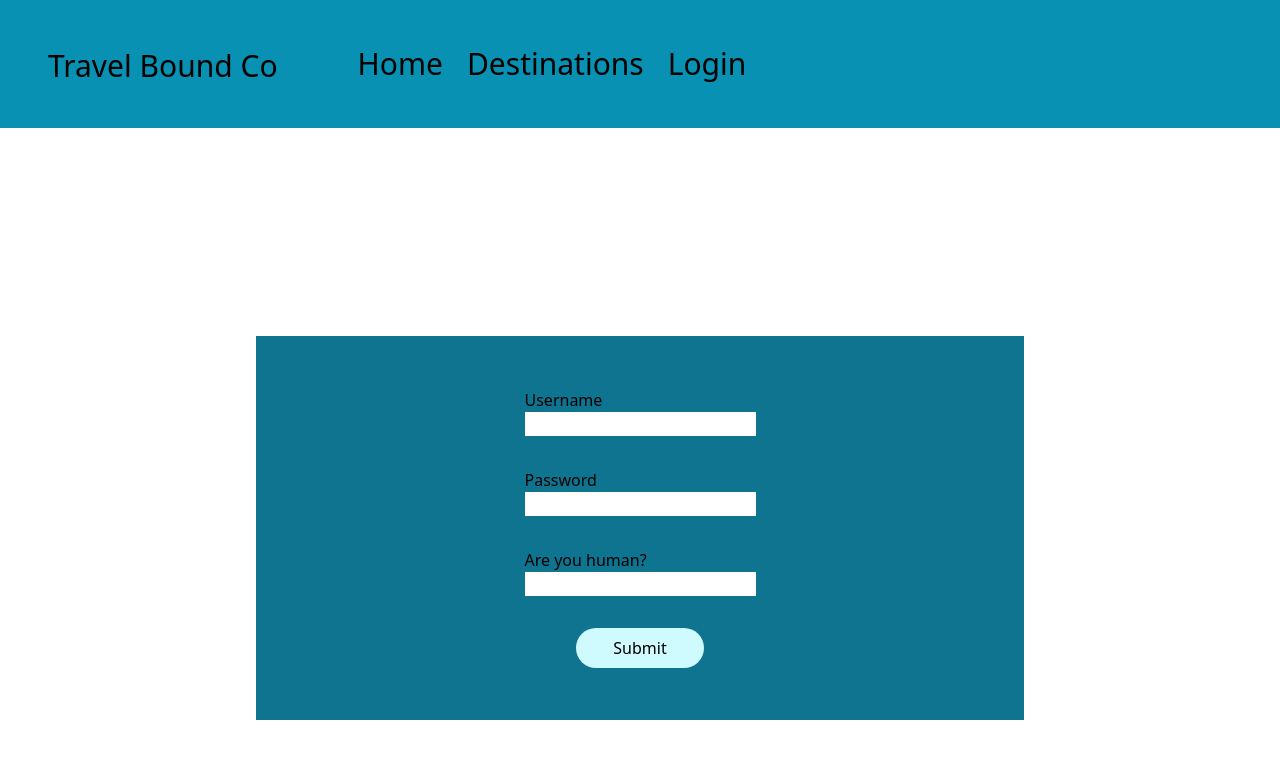
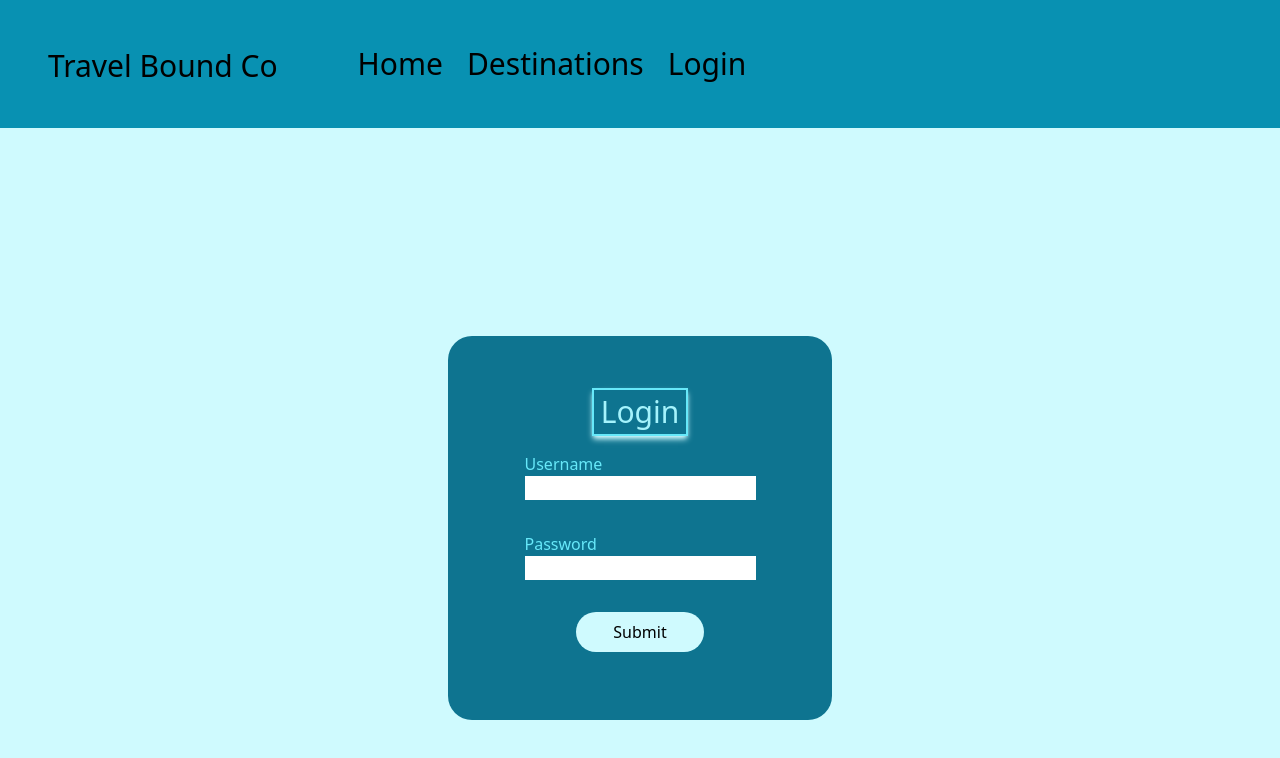
Before and after one commit to trevornei/week-13-assignment, a React (Vite) app in the folder w13-assignment/: page / in a window 1280 px wide. Shown: the top 758 px of the page. Built offline with nearby package versions, Linux system fonts and the light colour scheme.

Commit message:
Added font colors to label and input.

```diff
--- a/w13-assignment/src/login.jsx
+++ b/w13-assignment/src/login.jsx
@@ -4,22 +4,18 @@ import peruImage from './assets/peru-react.jpg';
 export default class Login extends Component {
     render() {
         return (
-            <body className=''>
+            <body className='bg-cyan-100'>
                 <main className="">
-                    {
-                        // Div that contains the welcome photo and login.
-                    }
-                    <div className="w-screen h-screen">
-                        {/* <div className="flex w-1/2 h-screen" id="">
-                            <h1 className="">Welcome to Travel Bound</h1>
-                            <img src={peruImage} className="rounded-2xl" alt="Photo of a mother and her daughter waving somewhere in Peru." />
-                        </div> */}
                         <div className="z-100 w-screen h-screen flex items-center justify-center" id="login-cont">
-                            <div className="bg-cyan-700 w-screen h-96 flex flex-col items-center justify-center m-64">
+                            <div className="bg-cyan-700 w-96 h-96 flex flex-col items-center justify-center rounded-3xl m-64">
+                                <div className="w-1/4 h-12 flex items-center justify-center border-solid border-2 border-cyan-300 shadow-md shadow-cyan-100">
+                                    <h3 className='text-3xl text-cyan-200'>Login</h3>
+                                </div>
+
                                 {
                                     //Username
                                 }
-                                    <div className="m-4">
+                                    <div className="m-4 text-cyan-300">
                                         <label htmlFor="" className="" id="">
                                             <h6>Username</h6>
                                         </label>
@@ -28,31 +24,21 @@ export default class Login extends Component {
                                 {
                                     // Password
                                 }
-                                    <div className="m-4">
+                                    <div className="m-4 text-cyan-300">
                                         <label htmlFor="" className="" id="">
                                             <h6>Password</h6>
                                         </label>
                                         <input type="text" className="" id=""/>
                                     </div>
                                 {
-                                    // Am I a robot??
-                                }
-                                <div className="m-4">
-                                    <label htmlFor="" className="" id="">
-                                        <h6>Are you human?</h6>
-                                    </label>
-                                    <input type="chekcbox" className="" id=""/>
-                                </div>
-                                {
                                     // Button
                                 }
-                                <button className="w-32 h-10 bg-cyan-100 rounded-3xl my-4" id="">
+                                <button className="w-32 h-10 bg-cyan-100 rounded-3xl my-4" id="" type='submit'>
                                     <h3>Submit</h3>
                                 </button>
 
                             </div>
                         </div>
-                    </div>
                 </main>
             </body>
         )
```
Also changed, not shown: w13-assignment/src/Nav.jsx (line endings or trailing spaces).
